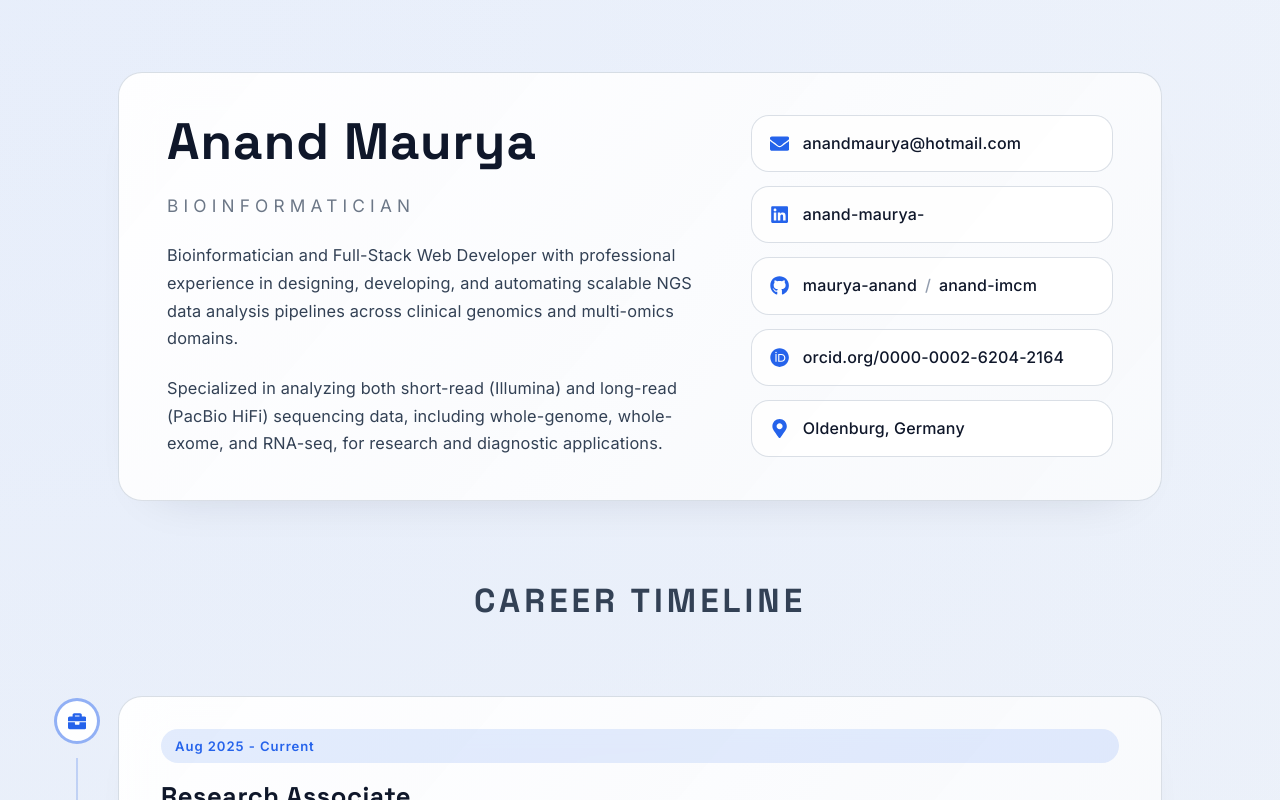
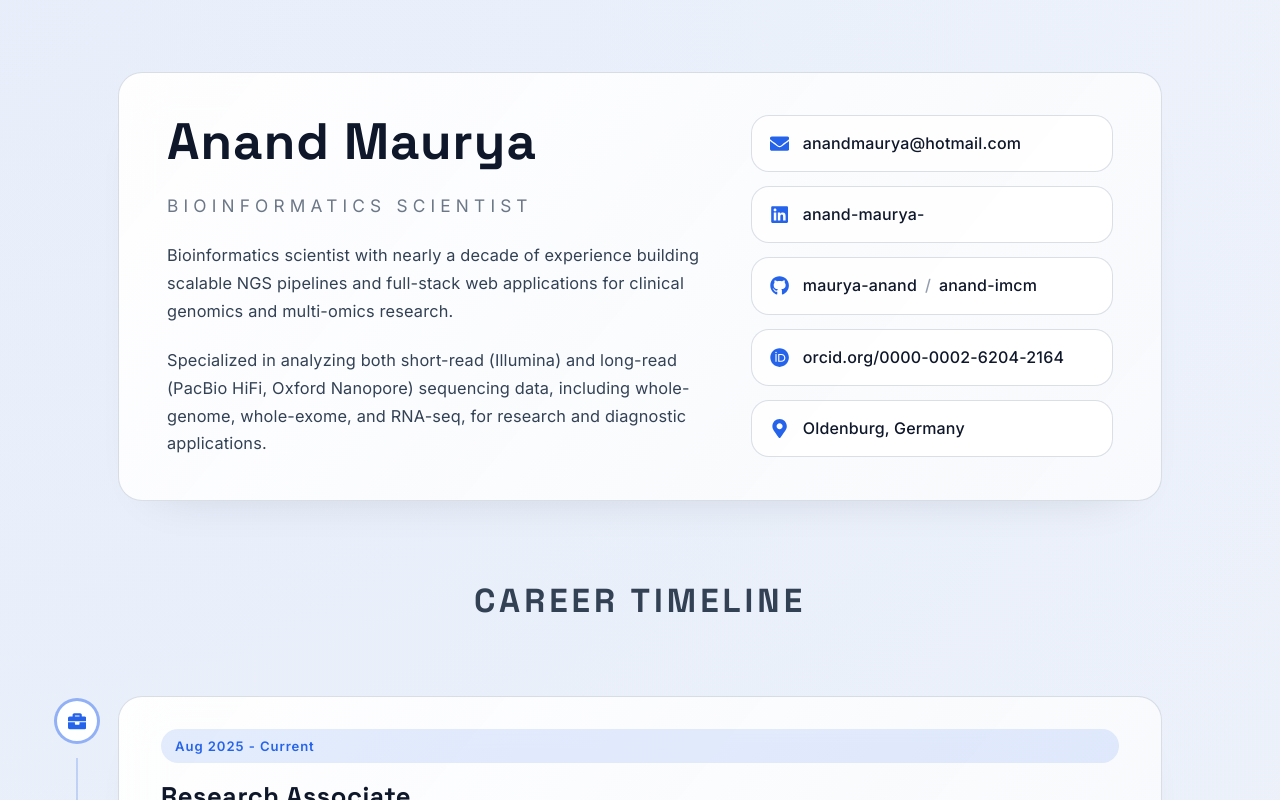
Before and after one commit to maurya-anand/cv, a React (Vite) app: page / in a window 1280 px wide. Shown: the top 800 px of the page. Built offline with nearby package versions, Linux system fonts and the light colour scheme.

Commit message:
updated the title and summary for clarity

```diff
--- a/src/components/Header.jsx
+++ b/src/components/Header.jsx
@@ -14,16 +14,16 @@ const Header = () => (
       <div className="header-meta">
         <h1 className="header-name">Anand Maurya</h1>
       </div>
-      <span className="header-title">Bioinformatician</span>
+      <span className="header-title">Bioinformatics Scientist</span>
       <p className="header-summary">
-        Bioinformatician and Full-Stack Web Developer with professional
-        experience in designing, developing, and automating scalable NGS data
-        analysis pipelines across clinical genomics and multi-omics domains.
+        Bioinformatics scientist with nearly a decade of experience building
+        scalable NGS pipelines and full-stack web applications for clinical
+        genomics and multi-omics research.
       </p>
       <p className="header-summary">
         Specialized in analyzing both short-read (Illumina) and long-read
-        (PacBio HiFi) sequencing data, including whole-genome, whole-exome, and
-        RNA-seq, for research and diagnostic applications.
+        (PacBio HiFi, Oxford Nanopore) sequencing data, including whole-genome,
+        whole-exome, and RNA-seq, for research and diagnostic applications.
       </p>
     </div>
     <div className="header-contact">
```
Also changed, not shown: src/components/Header.css (line endings or trailing spaces).
